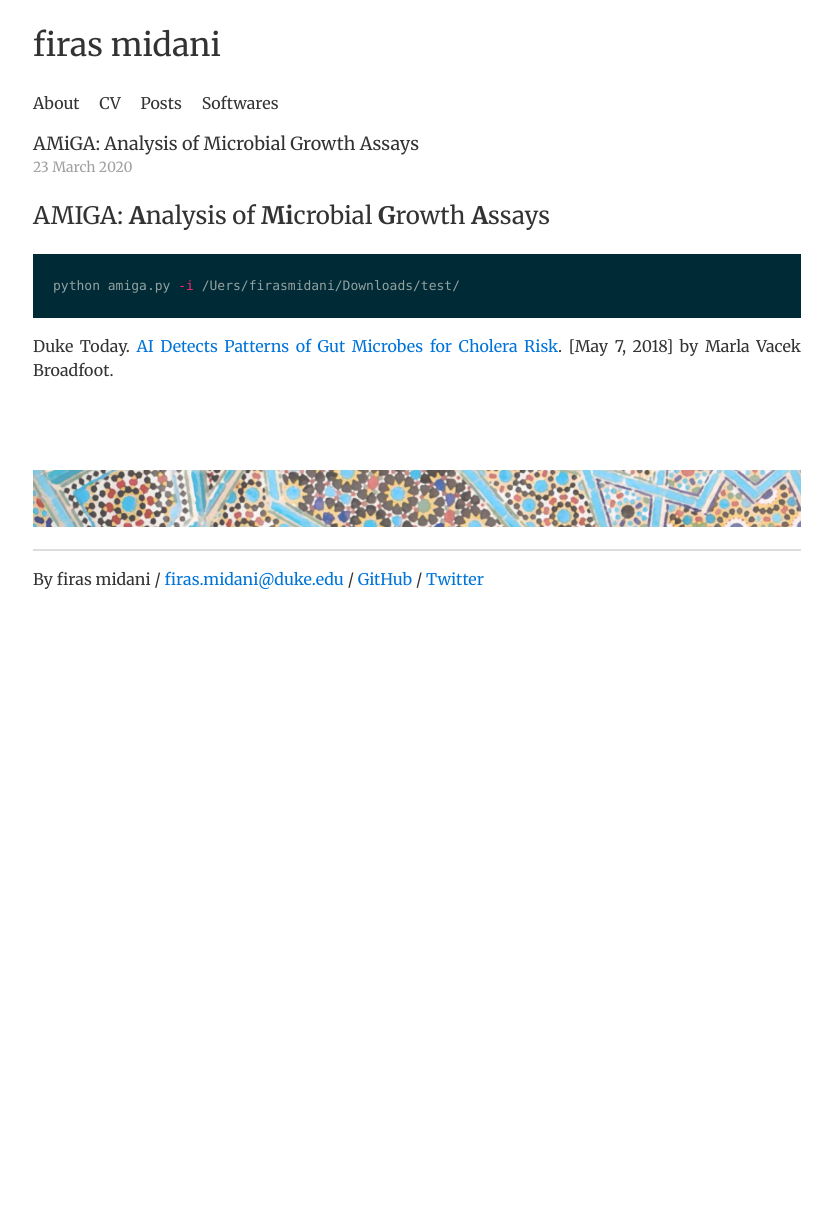
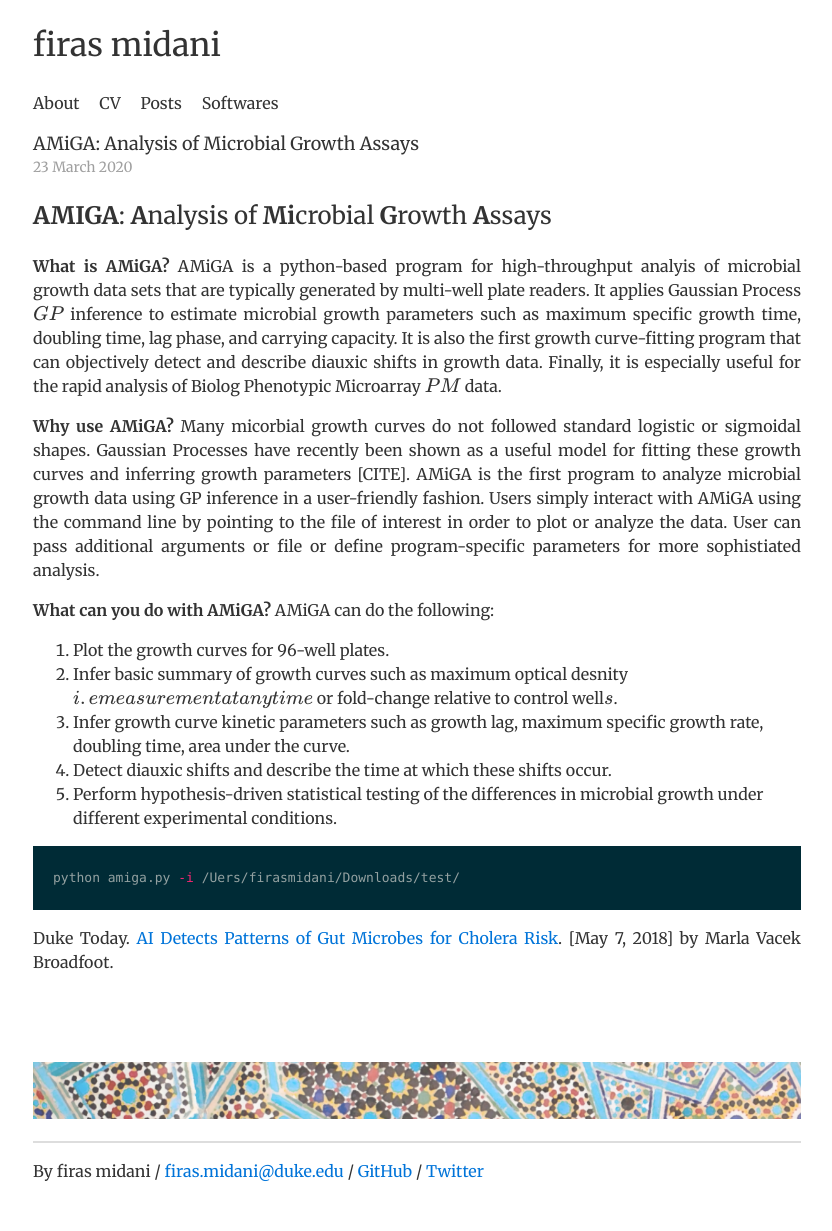
Before and after one commit to firasmidani/firasmidani.github.io, a Jekyll site: the page built from _posts/2020-03-23-amiga-tutorial.md, in a window 1280 px wide. Shown: the whole page, without its empty margins (223-1055 px from the left). Built offline with Jekyll 4.4.1, drawn with Linux system fonts in a browser that asks for light colours; formulas are drawn with MathJax 3; comment, search, counter and statistics services are not loaded; before the commit the page ends 900 px from its top, so only the background shows below that.

Commit message:
Update 2020-03-23-amiga-tutorial.md

````diff
--- a/_posts/2020-03-23-amiga-tutorial.md
+++ b/_posts/2020-03-23-amiga-tutorial.md
@@ -6,8 +6,18 @@
 comments: False
 ---
 
-# AMIGA: **A**nalysis of **Mi**crobial **G**rowth **A**ssays
+# **AMIGA**: **A**nalysis of **Mi**crobial **G**rowth **A**ssays
 
+**What is AMiGA?** AMiGA is a python-based program for high-throughput analyis of microbial growth  data sets that are typically generated by multi-well plate readers. It applies Gaussian Process (GP) inference to estimate microbial growth parameters such as maximum specific growth time, doubling time, lag phase, and carrying capacity. It is also the first growth curve-fitting program that can objectively detect and describe diauxic shifts in growth data. Finally, it is especially useful for the rapid analysis of Biolog Phenotypic Microarray (PM) data.
+
+**Why use AMiGA?** Many micorbial growth curves do not followed standard logistic or sigmoidal shapes. Gaussian Processes have recently been shown as a useful model for fitting these growth curves and inferring growth parameters [CITE]. AMiGA is the first program to analyze microbial growth data using GP inference in a user-friendly fashion. Users simply interact with AMiGA using the command line by pointing to the file of interest in order to plot or analyze the data. User can pass additional arguments or file or define program-specific parameters for more sophistiated analysis.
+
+**What can you do with AMiGA?** AMiGA can do the following:
+1. Plot the growth curves for 96-well plates.
+2. Infer basic summary of growth curves such as maximum optical desnity (i.e measurement at any time) or fold-change relative to control well(s).
+3. Infer growth curve kinetic parameters such as growth lag, maximum specific growth rate, doubling time, area under the curve.
+4. Detect diauxic shifts and describe the time at which these shifts occur.
+5. Perform hypothesis-driven statistical testing of the differences in microbial growth under different experimental conditions.
 
 
 ```zsh
````
